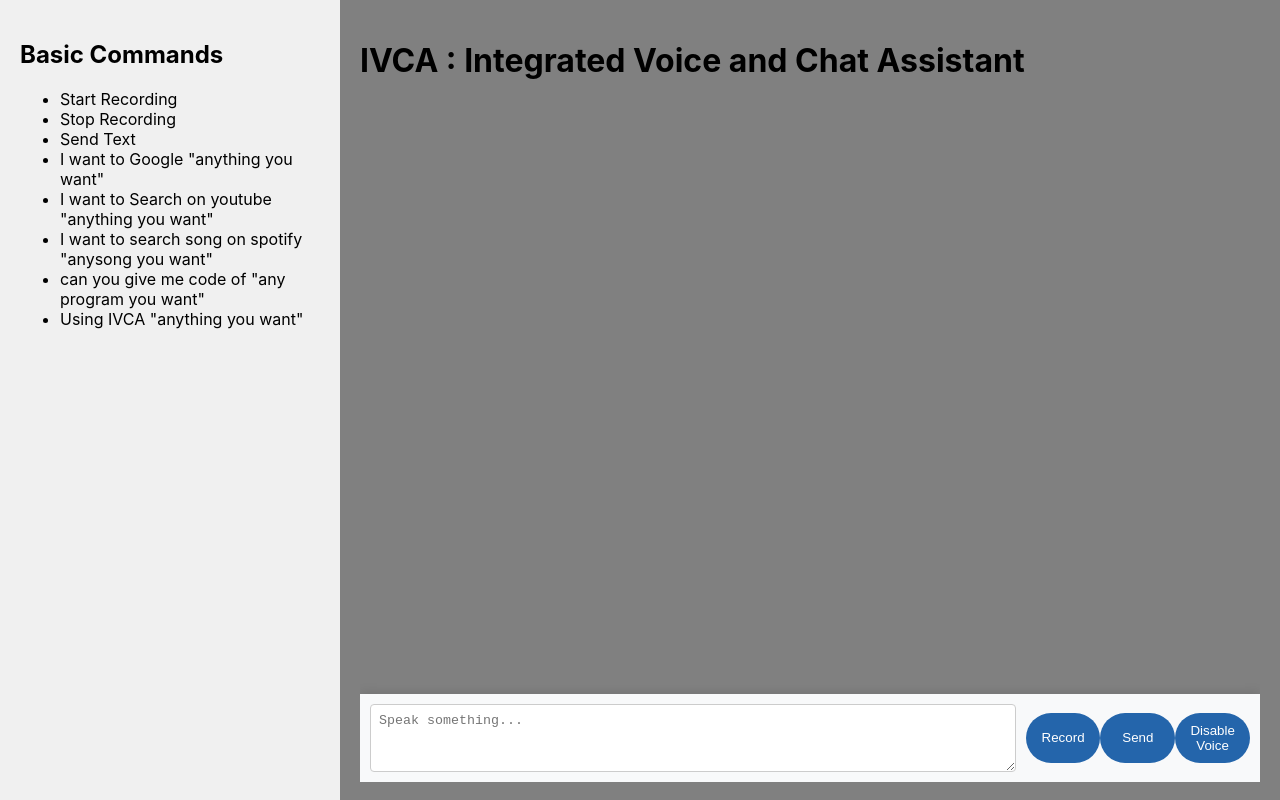
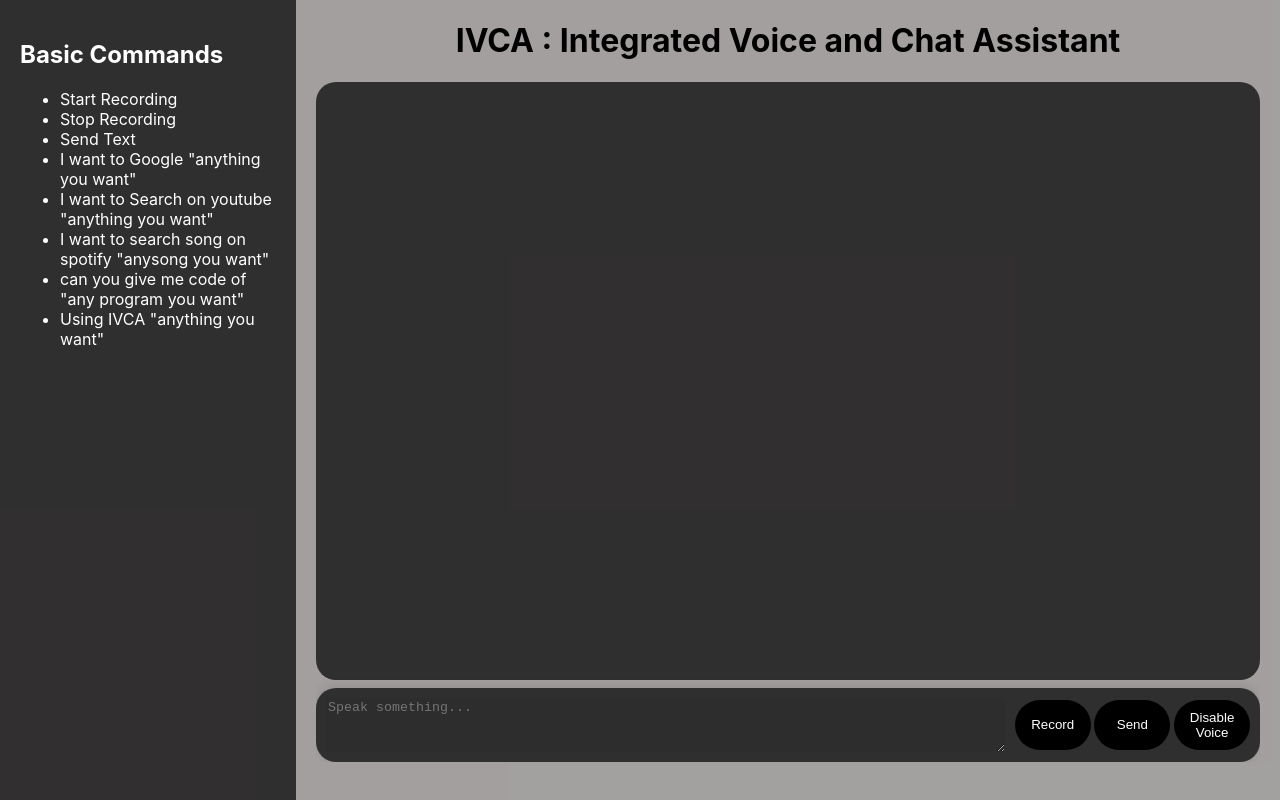
Before and after one commit to SMunde15/IVCA_Assistant, a React (Create React App) app: page / in a window 1280 px wide. Built offline with nearby package versions, Linux system fonts and the light colour scheme.

Commit message:
Update: styles

```diff
--- a/public/index.html
+++ b/public/index.html
@@ -3,7 +3,8 @@
   <head>
     <meta charset="utf-8" />
     <link rel="icon" href="%PUBLIC_URL%/favicon.ico" />
-    <meta name="viewport" content="width=device-width, initial-scale=1" />
+    <!-- <meta name="viewport" content="width=device-width, initial-scale=1" /> -->
+    <meta name="viewport" content="width=device-width, initial-scale=1.0">
     <meta name="theme-color" content="#000000" />
     <meta
       name="description"
--- a/src/App.css
+++ b/src/App.css
@@ -1,16 +1,21 @@
 .layout {
   display: flex;
   height: 100vh;
-  background-color: grey;
+  background-color: rgba(111, 106, 106, 0.638);
 }
 
 .sidebar {
-  background-color: #f0f0f0;
-  width: 300px;
+  background-color: #211f1fdf;
+  width: 20%;
   padding: 20px;
+  text-decoration: solid !important;
+  color: white;
 }
 
 .main {
   flex: 1;
   padding: 20px;
+  margin-top: -20px;
+
+
 }
--- a/src/App.js
+++ b/src/App.js
@@ -20,7 +20,7 @@ function App() {
           </ul>
         </aside>
         <main className="main">
-          <h1>IVCA : Integrated Voice and Chat Assistant</h1>
+          <h1 style={{justifySelf:'center'}}>IVCA : Integrated Voice and Chat Assistant</h1>
           <SpeechToText />
         </main>
       </div>
--- a/src/SpeechToText.js
+++ b/src/SpeechToText.js
@@ -218,10 +218,18 @@ const handleSend = () => sendToAPI(text);
           onChange={(e) => setText(e.target.value)}
           placeholder="Speak something..."
         />
-        <button className="button" onClick={handleRecord}>
+        <button
+          className="button"
+          onClick={handleRecord}
+          style={{ marginRight: "0.3vw" }}
+        >
           {isRecording ? "Stop" : "Record"}
         </button>
-        <button className="button" onClick={handleSend}>
+        <button
+          className="button"
+          onClick={handleSend}
+          style={{ marginRight: "0.3vw" }}
+        >
           Send
         </button>
         <button className="button" onClick={toggleSpeech}>
--- a/src/styles.css
+++ b/src/styles.css
@@ -4,40 +4,70 @@
   height: 85vh;
   overflow-x: hidden;
   /* background-color: grey; */
+      scroll-behavior: smooth;
+
+    /* Hide scrollbar for Chrome, Safari and Opera */
+        ::-webkit-scrollbar {
+        width: 6px; /* Vertical scrollbar width */
+        height: 6px; /* Horizontal scrollbar height */
+        display: block; /* Ensures scrollbar appears when needed */
+    }
+    ::-webkit-scrollbar-thumb {
+        background-color: rgba(255,255,255,0.5); /* Scroll thumb color with some transparency */
+        border-radius: 10px; /* Rounded corners of the scrollbar thumb */
+    }
 }
 
 .responses {
   flex-grow: 1;
   overflow-y: auto;
   padding: 20px;
+  /* color: white !important; */
+  background-color: #211f1fdf;
+  border-radius: 20px;
+      /* Hide scrollbar for Chrome, Safari and Opera */
+    ::-webkit-scrollbar {
+        display: none;
+    }
 }
 
 .input-area {
   display: flex;
   justify-content: center;
   align-items: center;
+  margin-top: 1vh;
   padding: 10px;
-  background-color: #f8f9fa;
+  background-color: #211f1fdf;
+  border-radius: 20px;
   box-shadow: 0 -2px 10px rgba(0,0,0,0.1);
+    scroll-behavior: smooth;
+
+    /* Hide scrollbar for Chrome, Safari and Opera */
+    ::-webkit-scrollbar {
+        display: none;
+    }
 }
 
 .textarea {
-  width: calc(100% - 100px); /* Adjust width minus button width */
+  width: calc(100% - 100px);
   height: 50px;
-  padding: 8px;
-  border: 1px solid #ccc;
-  border-radius: 4px;
+  /* padding: 8px; */
+  border: none;
+  /* border-radius: 4px; */
   margin-right: 10px;
+  background-color: #100f0f09;
+  color: white;
 }
 
 .button {
   width: 90px;
   height: 50px;
-  background-color: #2465ab;
+  background-color: #000000;
   border: none;
   border-radius: 50px;
   color: white;
   cursor: pointer;
+  gap  : 10px;
 }
 
 /* Overlay style */
@@ -81,11 +111,19 @@
 
 .response-container {
     max-width: 100%;  /* Limit the width to the parent container size */
-    overflow-x: auto; /* Enables horizontal scrolling if necessary */
+    overflow-x: auto;
     word-wrap: break-word; /* Breaks long words to prevent overflow */
     white-space: pre-wrap; /* Maintains whitespace formatting but wraps text */
     padding: 10px; /* Add padding for better readability */
     margin-bottom: 20px; /* Space between consecutive responses */
-    border: 1px solid #ccc; /* Optional: adds a border around the response container */
-    background-color: #f8f8f8; /* Optional: changes background color for visibility */
+    border: none;
+    border-radius: 20px;
+    background-color: #100f0f6c;
+    color: white;
+    scroll-behavior: smooth;
+
+    /* Hide scrollbar for Chrome, Safari and Opera */
+    ::-webkit-scrollbar {
+        display: none;
+    }
 }
```
